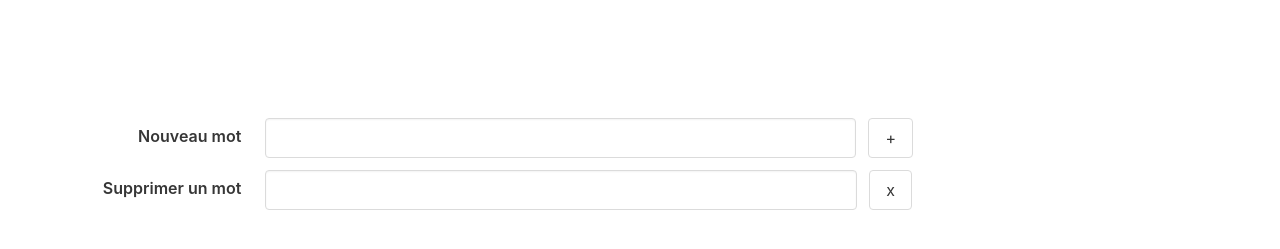
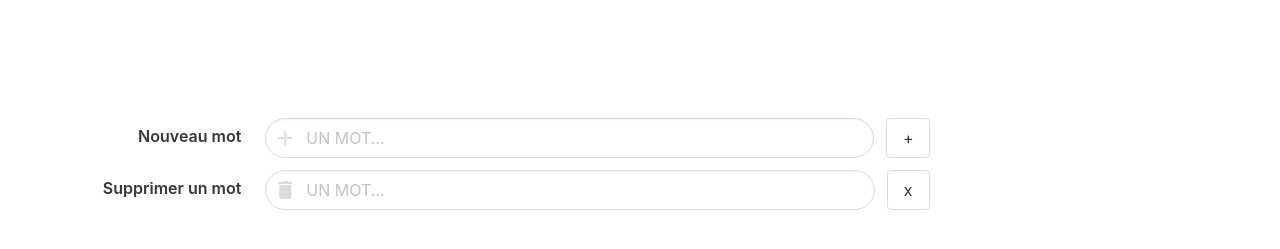
Before and after one commit to Leo-Nicolle/mots-fleches, a Vue app in the folder client/: page / in a window 1280 px wide. Shown: the part 697-946 px from the top of the page. Built offline with nearby package versions, Linux system fonts and the light colour scheme; no server answers.

Commit message:
add and delete words

```diff
--- a/client/src/components/AddWord.vue
+++ b/client/src/components/AddWord.vue
@@ -1,34 +1,47 @@
 <template>
-    <section class="section">
-        <b-field label="Nouveau mot" horizontal>
-            <b-input v-model="word"></b-input>
-            <b-button @click="onClick()">+</b-button>
-        </b-field>
-
-         <b-field label="Supprimer un  mot" horizontal>
-            <b-input v-model="word"></b-input>
-            <b-button @click="onClick()">x</b-button>
-        </b-field>
-    </section>
+<section class="section">
+   <WordField mode="add" label="Nouveau mot" icon="+" :words="words" @refresh="onRefresh"/>
+   <WordField mode="delete" label="Supprimer un mot" icon="x" :words="words" @refresh="onRefresh"/>
+</section>
 </template>
 
 <script>
+import axios from 'axios';
+import WordField from './WordField.vue';
+import apiMixin from '../js/apiMixin';
+import crosswords from '../js/Crosswords';
+
 export default {
   name: 'AddWord',
+  components: {
+    WordField,
+  },
   data() {
     return {
-      word: '',
+      words: [],
     };
   },
+  mixins: [apiMixin],
+  mounted() {
+    this.getWords();
+  },
   methods: {
-    onClick() {},
+    onRefresh() {
+      crosswords.refreshDictionnary();
+      this.getWords();
+    },
+    getWords() {
+      axios.get(this.getUrl('word'))
+        .then(({ data }) => {
+          this.words = data;
+        });
+    },
   },
 };
 </script>
 
 <style>
-
 .input {
-  text-transform: uppercase;
+    text-transform: uppercase;
 }
 </style>
--- a/client/src/components/Crosswords.vue
+++ b/client/src/components/Crosswords.vue
@@ -28,11 +28,9 @@
 </template>
 
 <script>
-import Crosswords from '../js/Crosswords';
+import crosswords from '../js/Crosswords';
 import Suggestions from './Suggestions.vue';
 import textbox from './textbox.vue';
-
-const crosswords = new Crosswords();
 
 export default {
   name: 'Crosswords',
--- /dev/null
+++ b/client/src/components/WordField.vue
@@ -0,0 +1,82 @@
+<template>
+    <b-field :label= "label" horizontal
+    :message="errorMessage"
+    :type="success ? 'is-success' : danger ? 'is-danger' : ''"
+    >
+        <b-autocomplete
+          rounded
+          v-model="word"
+          :data="filteredWords"
+          placeholder="un mot..."
+          :icon="mode ==='add'?'plus' : 'delete'"
+          clearable
+          @keyup.native.enter="onClick"
+          @select="option => word = option">
+          <template #empty>Pas de mot</template>
+        </b-autocomplete>
+        <b-button @click="onClick" :loading="loading">{{icon}}</b-button>
+    </b-field>
+</template>
+
+<script>
+import axios from 'axios';
+import apiMixin from '../js/apiMixin';
+
+export default {
+  name: 'WordField',
+  props: ['label', 'icon', 'mode', 'words'],
+  mixins: [apiMixin],
+  data() {
+    return {
+      word: '',
+      errorMessage: null,
+      loading: false,
+      danger: false,
+      success: false,
+    };
+  },
+  computed: {
+    filteredWords() {
+      return this.words.filter((w) => w.startsWith(this.word));
+    },
+  },
+
+  methods: {
+    getRequest() {
+      if (this.mode === 'add') {
+        return axios.post(this.getUrl('word'), {
+          word: this.word,
+        });
+      }
+      return axios.delete(this.getUrl(`word/${this.word}`));
+    },
+    onClick() {
+      this.loading = true;
+      this.getRequest().then(() => {
+        this.success = true;
+        setTimeout(() => {
+          this.success = false;
+          this.$emit('refresh');
+        }, 1000);
+      })
+        .catch((e) => {
+          this.danger = true;
+          this.errorMessage = e.response.data.errors.map((e) => e.msg).join(' ');
+          setTimeout(() => {
+            this.danger = false;
+            this.errorMessage = null;
+          }, 1000);
+        })
+        .finally(() => {
+          this.loading = false;
+        });
+    },
+  },
+};
+</script>
+
+<style>
+.input {
+    text-transform: uppercase;
+}
+</style>
--- a/client/src/js/Crosswords.js
+++ b/client/src/js/Crosswords.js
@@ -1,6 +1,7 @@
 import axios from 'axios';
+import apiMixin from './apiMixin';
 
-export default class Crosswords {
+class Crosswords {
   constructor() {
     this.dico = [
       'abc',
@@ -9,6 +10,7 @@ export default class Crosswords {
       'bac',
     ];
     this.words = [];
+    this.wordsMap = new Map();
     this.loadingPromise = null;
     this.loadDictionary();
     this.getWords().then((words) => {
@@ -18,31 +20,31 @@ export default class Crosswords {
 
   loadDictionary() {
     if (this.loadingPromise) return this.loadingPromise;
-    // Promise.all(
-    //   [
-    //     axios.get('http://localhost:3010/result-complete-A.txt'),
-    //     axios.get('http://localhost:3010/result-A.txt'),
-    //   ],
-    // )
-    //   .then((datasets) => {
-    //     const [a, b] = datasets
-    //       .map(({ data }) => data.split(/,|\n/).reduce((map, word) => map.set(word, true), new Map()));
-    //     const aNotB = [...a.keys()].reduce((aNotB, word) => (b.has(word) ? aNotB : aNotB.concat(word)), []);
-    //     const bNotA = [...b.keys()].reduce((bNotA, word) => (a.has(word) ? bNotA : bNotA.concat(word)), []);
-    //     console.log('aNotB', aNotB);
-    //     console.log('bNotA', bNotA);
-    //   });
-    const wordsMap = new Map();
     this.loadingPromise = Promise.all([
       ...new Array(26).fill(0)
         .map((_, i) => String.fromCharCode('A'.charCodeAt(0) + i))
         .map((letter) => axios.get(`http://localhost:3010/result-${letter}.txt`)),
       axios.get('http://localhost:3010/allwords.txt'),
+      axios.get(apiMixin.methods.getUrl('word')),
     ])
       .then((responses) => {
-        responses.forEach(({ data }) => {
-          data.split(/,|\n/)
-            .map((w) => w
+        responses.forEach((response) => {
+          this.addWordsToDictionnary(response);
+        });
+      });
+    return this.loadingPromise;
+  }
+
+  addWordsToDictionnary(response) {
+    const { data } = response;
+    const { wordsMap } = this;
+    let rawWords = [];
+    if (typeof data === 'string') {
+      rawWords = data.split(/,|\n/);
+    } else {
+      rawWords = data;
+    }
+    rawWords.map((w) => w
       .trim()
       .normalize('NFD')
       .replace(/[\u0300-\u036f]/g, '')
@@ -52,9 +54,11 @@ export default class Crosswords {
         wordsMap.set(word, true);
         this.words.push(word);
       });
-        });
-      });
-    return this.loadingPromise;
+  }
+
+  refreshDictionnary() {
+    axios.get(apiMixin.methods.getUrl('word'))
+      .then((response) => this.addWordsToDictionnary(response));
   }
 
   getWords() {
@@ -186,3 +190,7 @@ export default class Crosswords {
       }));
   }
 }
+
+const crosswords = new Crosswords();
+
+export default crosswords;
--- /dev/null
+++ b/client/src/js/apiMixin.js
@@ -0,0 +1,7 @@
+export default {
+  methods: {
+    getUrl(param) {
+      return `http://localhost:3011/${param}`;
+    },
+  },
+};
```
Also changed, not shown: 1 other file (tests, documents, lock files or other folders). Lines whose indentation alone changed are shown as unchanged.
